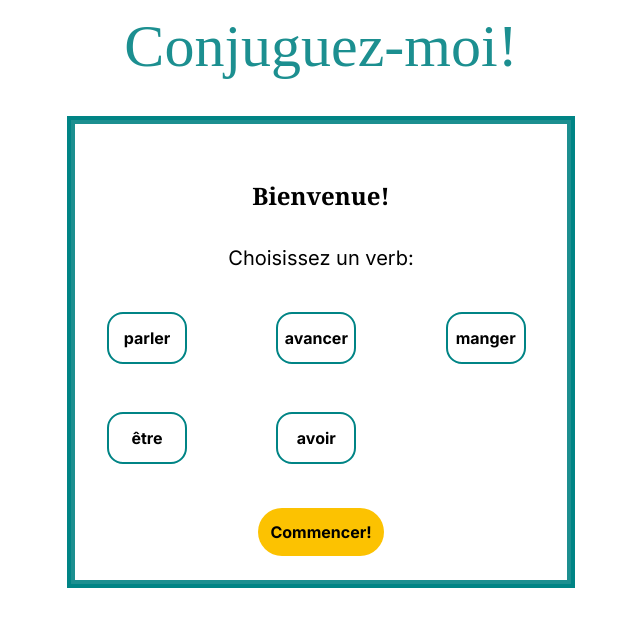
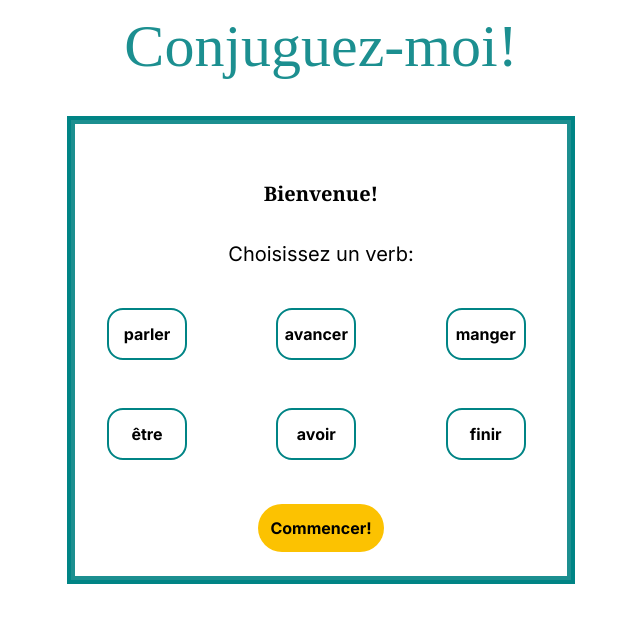
Before and after one commit to marysgreenwood/conjuguez-moi, a Next.js app: page / in a window 1280 px wide. Shown: the top 626 px of the page, without its empty margins (319-959 px from the left). Built offline with nearby package versions, Linux system fonts and the light colour scheme.

Commit message:
added verb finir

```diff
--- a/src/app/components/StartBoard.jsx
+++ b/src/app/components/StartBoard.jsx
@@ -13,6 +13,7 @@ export const StartBoard = ({ handlePageChange, currVerb, setCurrVerb }) => {
     { verbChoice: "manger" },
     { verbChoice: "être" },
     { verbChoice: "avoir" },
+    { verbChoice: "finir" },
   ];
 
   return (
@@ -22,16 +23,19 @@ export const StartBoard = ({ handlePageChange, currVerb, setCurrVerb }) => {
           <div className="m-1 border-4 border-[#1c8f90] bg-[#ffffff] md:min-h-[300px] md:min-w-[500px] flex-col justify-center">
             <div className="flex-col justify-evenly">
               <div className="flex justify-center">
-                <h3 className="md:mt-10 mt-2 py-4 text-black font-extrabold font-serif text-2xl">
+                <h3 className="md:mt-10 mt-2 py-4 text-black font-extrabold font-serif text-xl md:2xl">
                   Bienvenue!
                 </h3>
               </div>
               <div className="flex justify-center">
                 <p className="p-4 text-black text-xl">Choisissez un verb:</p>
               </div>
-              <div className="grid grid-cols-2 md:grid-cols-3 gap-8 md:gap-12 ml-2 md:ml-8 my-6">
+              <div className="grid grid-cols-2 lg:grid-cols-3 gap-8 md:gap-12 ml-2 md:ml-8 my-6">
                 {verbOptions.map((verbo) => (
-                  <VerbOptionButtons chooseVerb={chooseVerb} verbOption={verbo.verbChoice} />
+                  <VerbOptionButtons
+                    chooseVerb={chooseVerb}
+                    verbOption={verbo.verbChoice}
+                  />
                 ))}
               </div>
               <div className="flex justify-center">
--- a/src/app/components/verbs.js
+++ b/src/app/components/verbs.js
@@ -56,6 +56,17 @@ var verbs = {
     { subject: "ils", verb: "ont" },
     { subject: "elles", verb: "ont" },
   ],
+  finir: [
+    { subject: "je", verb: "finis" },
+    { subject: "tu", verb: "finis" },
+    { subject: "il", verb: "finit" },
+    { subject: "elle", verb: "finit" },
+    { subject: "on", verb: "finit" },
+    { subject: "nous", verb: "finissons" },
+    { subject: "vous", verb: "finissez" },
+    { subject: "ils", verb: "finissent" },
+    { subject: "elles", verb: "finissent" },
+  ],
 };
 
 const shuffleArray = (ar) => {
```
